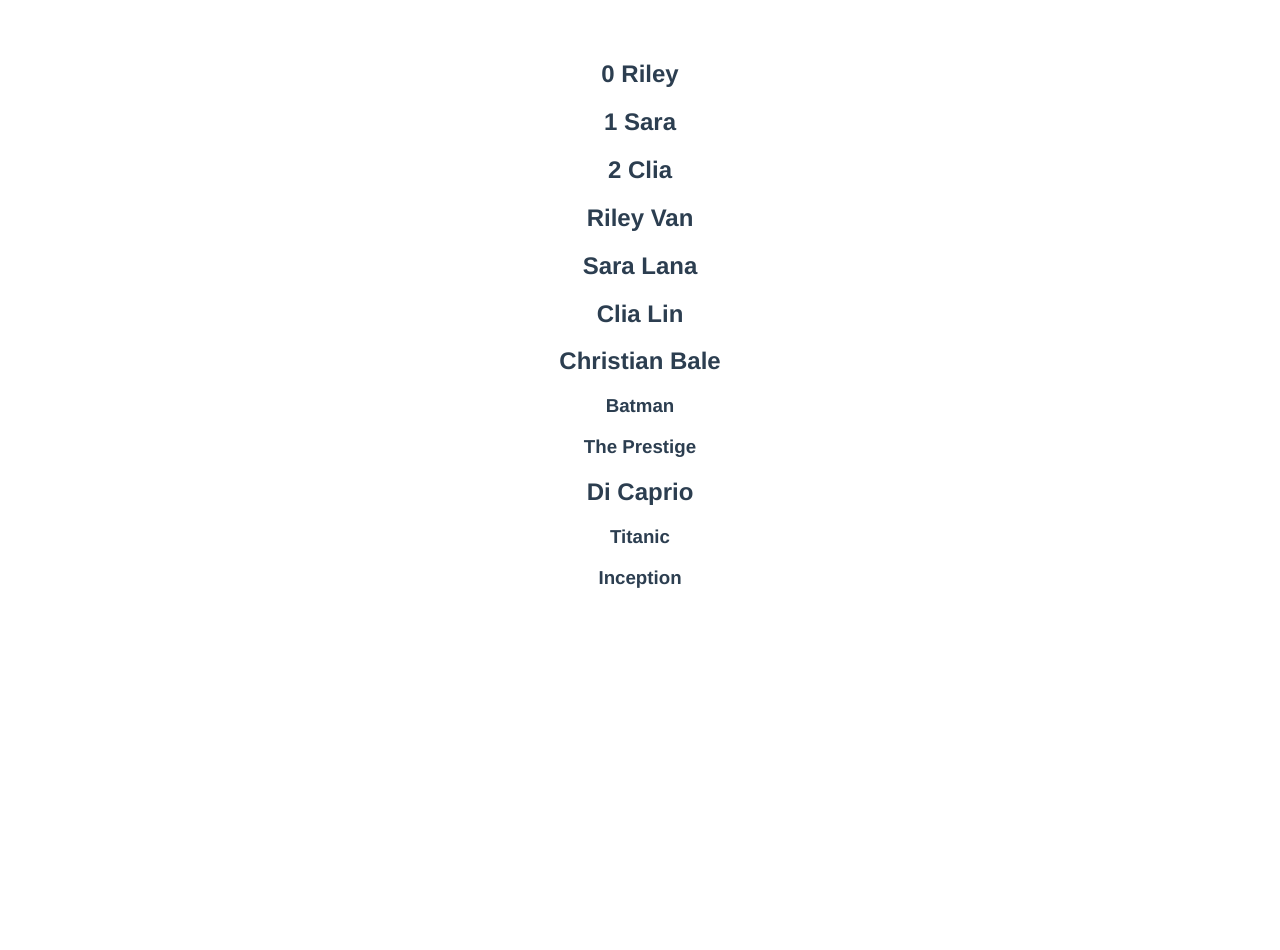
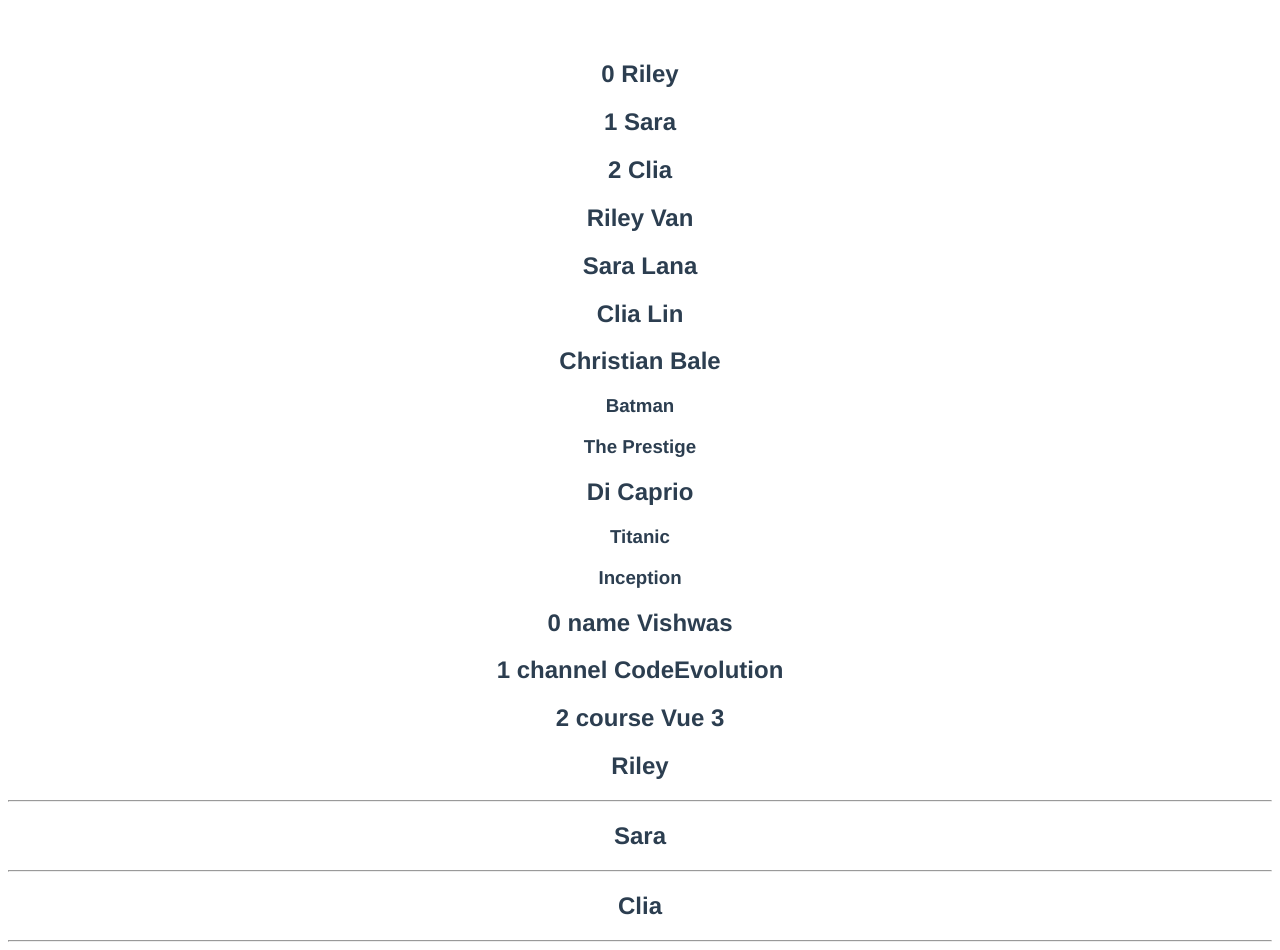
Before and after one commit to sweta134/Vue_Study, a Vue app: page / in a window 1280 px wide. Before the commit the page ends 800 px from the top, so only its background shows below. Built offline with nearby package versions, Linux system fonts and the light colour scheme.

Commit message:
Adds example for block of HTML elements and object key value iteration

```diff
--- a/src/App.vue
+++ b/src/App.vue
@@ -6,6 +6,12 @@
     <h2>{{actor.name}}</h2>
     <h3 v-for="movie in actor.movies" :key="movie">{{movie}}</h3>
   </div>
+
+  <h2 v-for="(value,key, index) in myInfo" :key="value">{{index}} {{key}} {{value}}</h2>
+  <template v-for="name in names" :key="name">
+    <h2>{{name}}</h2>
+    <hr/>
+  </template>
 </template>
 
 
@@ -30,7 +36,12 @@
           name: 'Di Caprio',
           movies: ['Titanic', 'Inception']
         }
-      ]
+      ],
+      myInfo: {
+        name: 'Vishwas',
+        channel: 'CodeEvolution',
+        course: 'Vue 3'
+      }
     };
   },
 };
```
